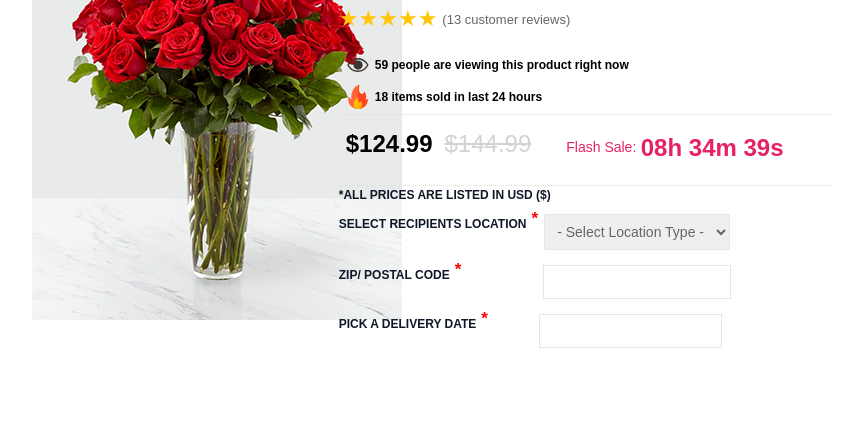
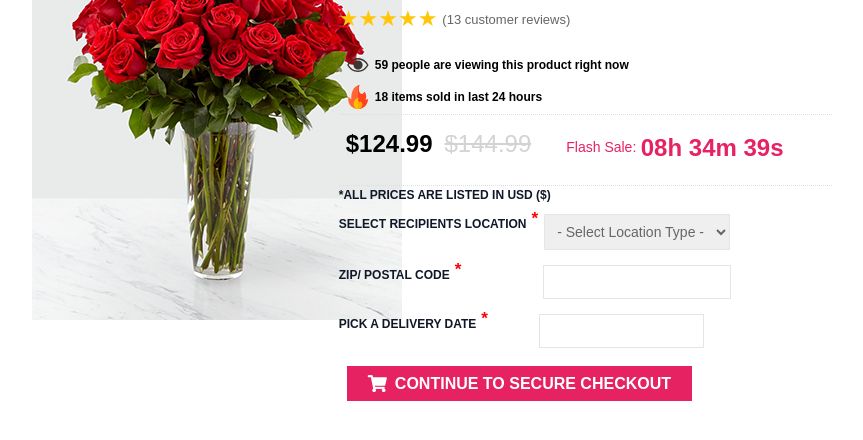
Before and after one commit to ZDDGR27AP7V6/BlossomFlowerDelivery, a plain HTML site: page index.html in a window 1280 px wide. Shown: the part 106-546 px from the top of the page, without its empty margins (208-1071 px from the left). Drawn offline with Linux system fonts and the light colour scheme.

Commit message:
Added secure checkout button

```diff
--- a/index.html
+++ b/index.html
@@ -5,6 +5,7 @@
     <meta charset="UTF-8">
     <meta name="viewport" content="width=device-width, initial-scale=1.0">
     <title>A Stunning Arrangement of Two Dozen Red Roses</title>
+    <link rel="stylesheet" href="https://use.fontawesome.com/releases/v5.13.0/css/all.css">
     <link rel="stylesheet" href="style.css">
 </head>
 
@@ -67,7 +68,12 @@
                     <div class="flex">
                         <span class="user-selection-text">PICK A DELIVERY DATE</span>
                         <span class="user-selection-text required">*</span>
-                        <input class="user-selection-input-date input-box" type="text" disabled="true" />
+                        <input class="user-selection-input-date input-box" type="button" disabled="true" />
+                    </div>
+                    <div>
+                        <button class="secure-checkout-button">
+                            CONTINUE TO SECURE CHECKOUT
+                        </button>
                     </div>
                 </div>
             </div>
--- a/style.css
+++ b/style.css
@@ -1,3 +1,5 @@
+
+
 body {
     font-family: sans-serif;
 }
@@ -159,6 +161,27 @@ body {
     bottom: 3px;
 }
 
+.secure-checkout-button {
+    background-color: #e62263;
+    color: #fff;
+    border: 1px solid #e62263;
+    height: 35px;
+    font-size: 16px;
+    padding: 10px 20px;
+    font-weight: 700;
+    margin-left: 8px;
+    border-radius: 0;
+    display: inline-flex;
+    align-items: center;
+}
+
+.secure-checkout-button::before {
+    content: "\f07a";
+    font-family: "Font Awesome 5 Free";
+    font-size: 17px;
+    margin-right: 8px;
+}
+
 .svg-img {
     position: relative;
     bottom: 5px;
```
